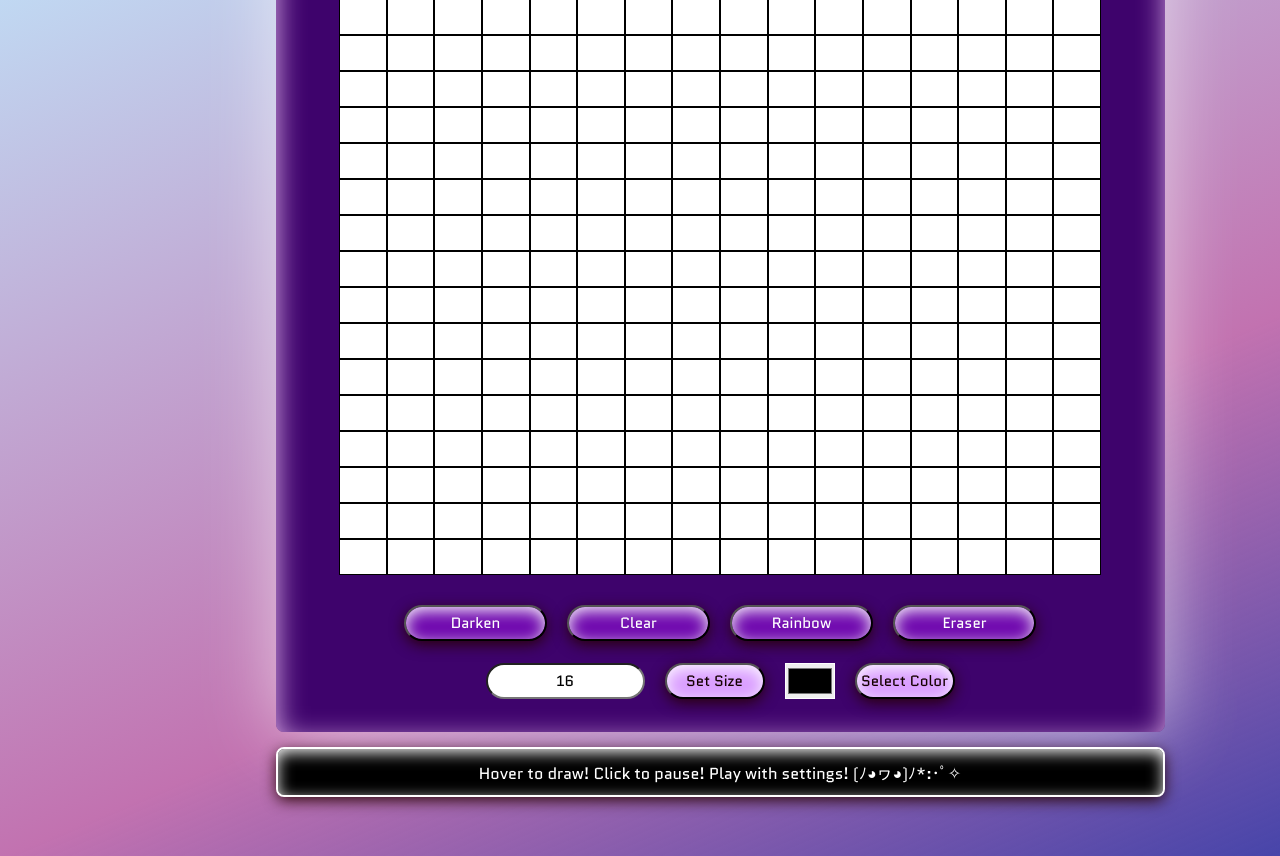
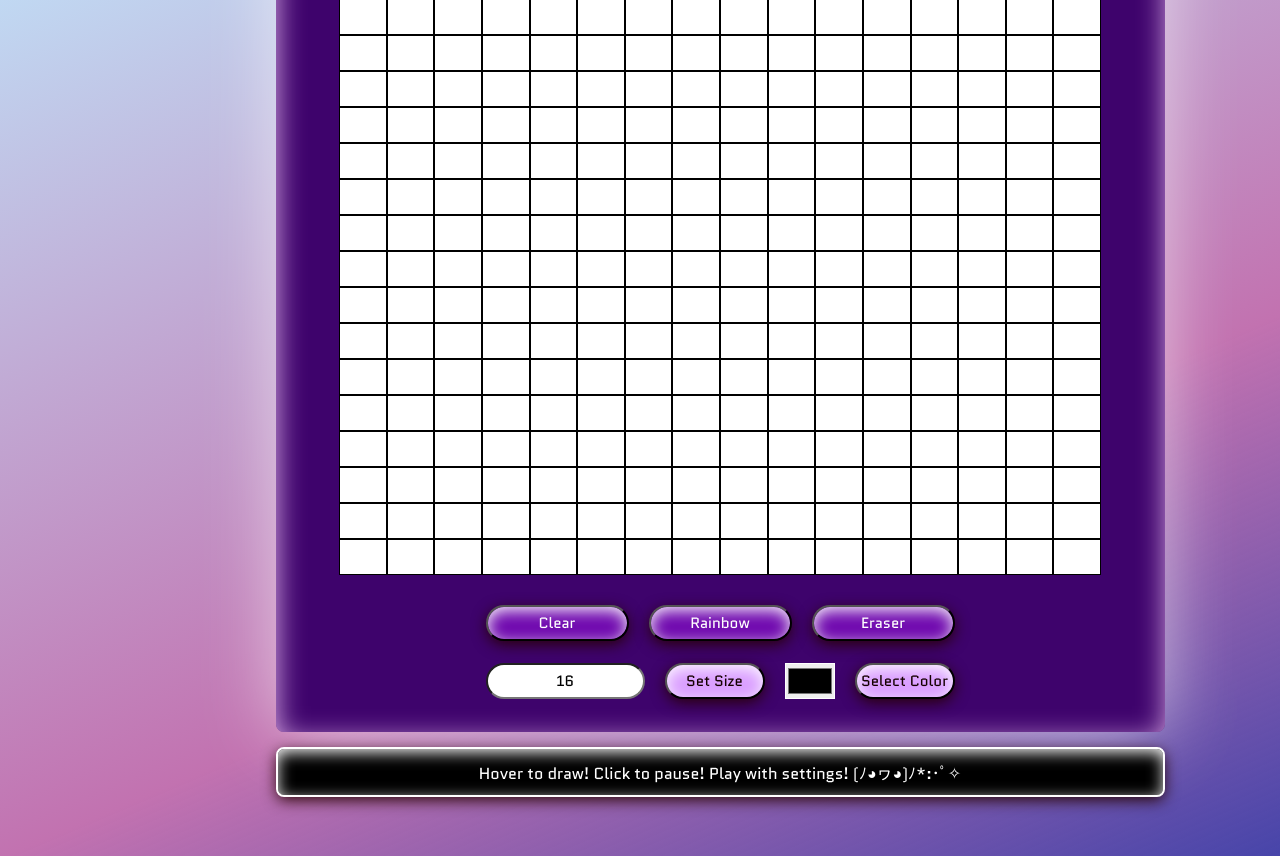
Before and after one commit to fareeza05/etch-a-sketch, a plain HTML site: page index.html in a window 1280 px wide. Shown: the part 168-1024 px from the top of the page. Drawn offline with Linux system fonts and the light colour scheme.

```diff
--- a/index.html
+++ b/index.html
@@ -24,7 +24,6 @@
         </div>
 
         <div class="button-container">
-            <button class="button" id="darken">Darken</button>
             <button class="button" id="clear" onclick="clearBoard()">Clear</button>
             <button class="button" id="rainbow" onclick="changeColor('rainbow')">Rainbow</button>
             <button class="button" id="eraser" onclick="changeColor('white')">Eraser</button>
```
Also changed, not shown: 1 other file.
